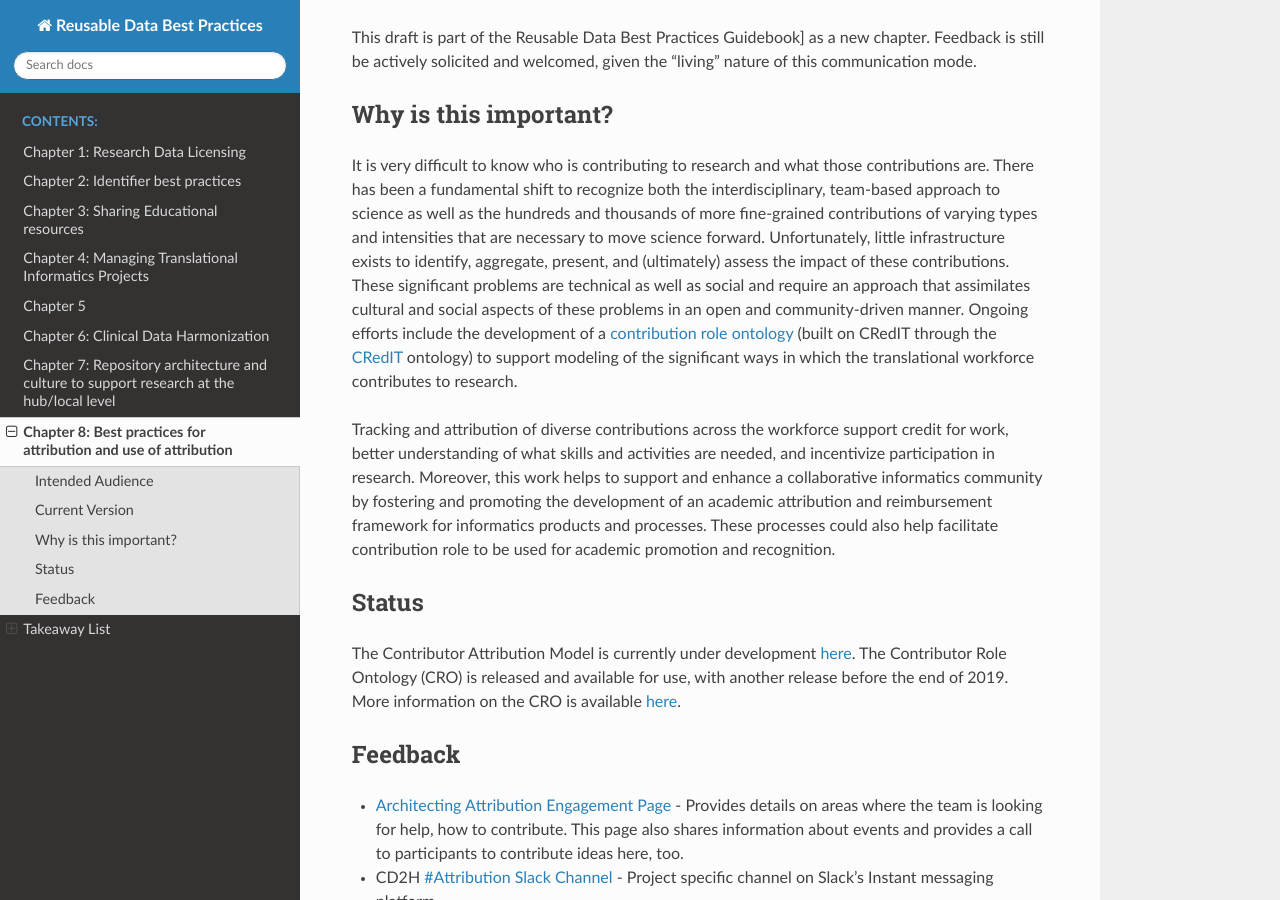
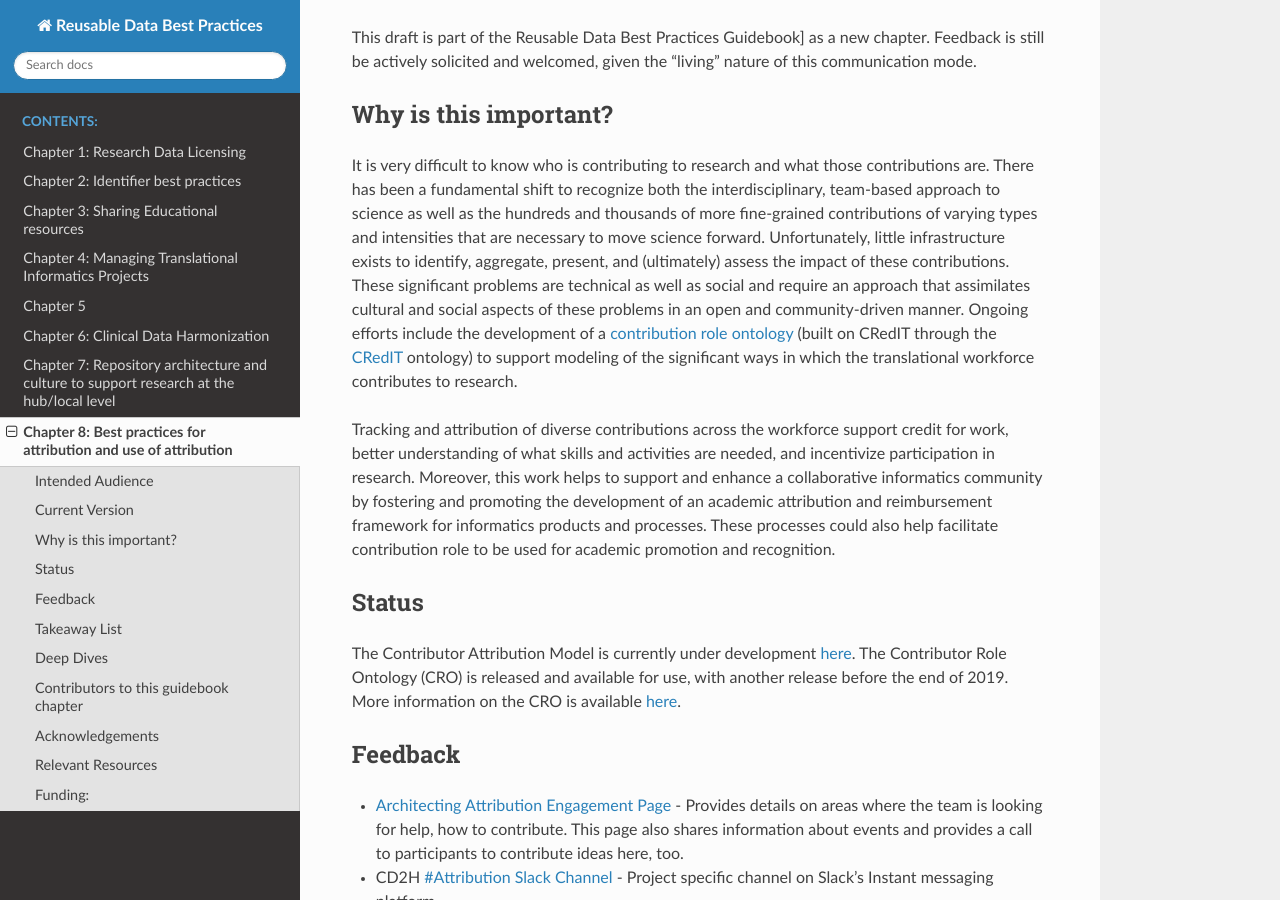
Before and after one commit to data2health/informatics-playbook, a Sphinx documentation site: the page built from docs/chapters/chapter_8.md, in a window 1280 px wide and 900 px high, scrolled down 355 px. Built offline with Sphinx 7.4.7 and the Read the Docs theme 2.0.0, drawn with Linux system fonts in a browser that asks for light colours.

Commit message:
Update chapter_8.md

```diff
--- a/docs/chapters/chapter_8.md
+++ b/docs/chapters/chapter_8.md
@@ -25,7 +25,7 @@ The Contributor Attribution Model is currently under development [here](https://
 * [Github issues](https://github.com/data2health/architecting_attribution/issues) - Interested parties can comment on open issues or contribute their own tickets related to Attribution here.
 * [Bi-weekly Attribution community meeting](https://docs.google.com/document/d/1roCSKBUCwGYPez_Yp0SLdnkuc71POrq57wh4LDllJnA/edit) - Meeting takes place every other Thursday at 1p CT.  See [rolling meeting notes](https://docs.google.com/document/d/1roCSKBUCwGYPez_Yp0SLdnkuc71POrq57wh4LDllJnA/edit).
 
-# Takeaway List
+## Takeaway List
 
 **For individuals:**
 1. Identify contributors and track any short or long term roles on the project.
```
